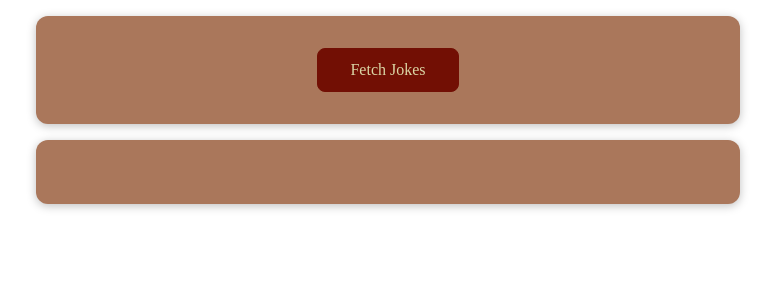
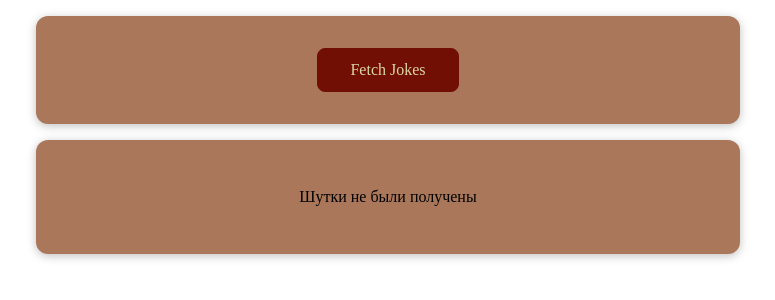
Before and after one commit to lywebdev/react-http-requests, a React (Create React App) app: page / in a window 1280 px wide. Shown: the top 300 px of the page, without its empty margins (252-1027 px from the left). Built offline with nearby package versions, Linux system fonts and the light colour scheme.

Commit message:
RHR-159: implementation of conditional mapping

```diff
--- a/src/App.js
+++ b/src/App.js
@@ -20,12 +20,16 @@
     // ];
 
     const [jokes, setJokes] = useState([]);
+    const [isLoading, setIsLoading] = useState(false);
 
     async function fetchJokesHandler() {
+        setIsLoading(true);
+
         const response = await fetch('https://v2.jokeapi.dev/joke/Any?amount=10');
         const data = await response.json();
 
         setJokes(data.jokes);
+        setIsLoading(false);
     }
 
     return (
@@ -34,7 +38,9 @@
                 <button onClick={fetchJokesHandler}>Fetch Jokes</button>
             </section>
             <section>
-                <JokeList jokes={jokes}/>
+                {!isLoading && jokes.length > 0 && <JokeList jokes={jokes}/>}
+                {!isLoading && jokes.length === 0 && <p>Шутки не были получены</p>}
+                {isLoading && <p>Загрузка...</p>}
             </section>
         </React.Fragment>
     );
```
